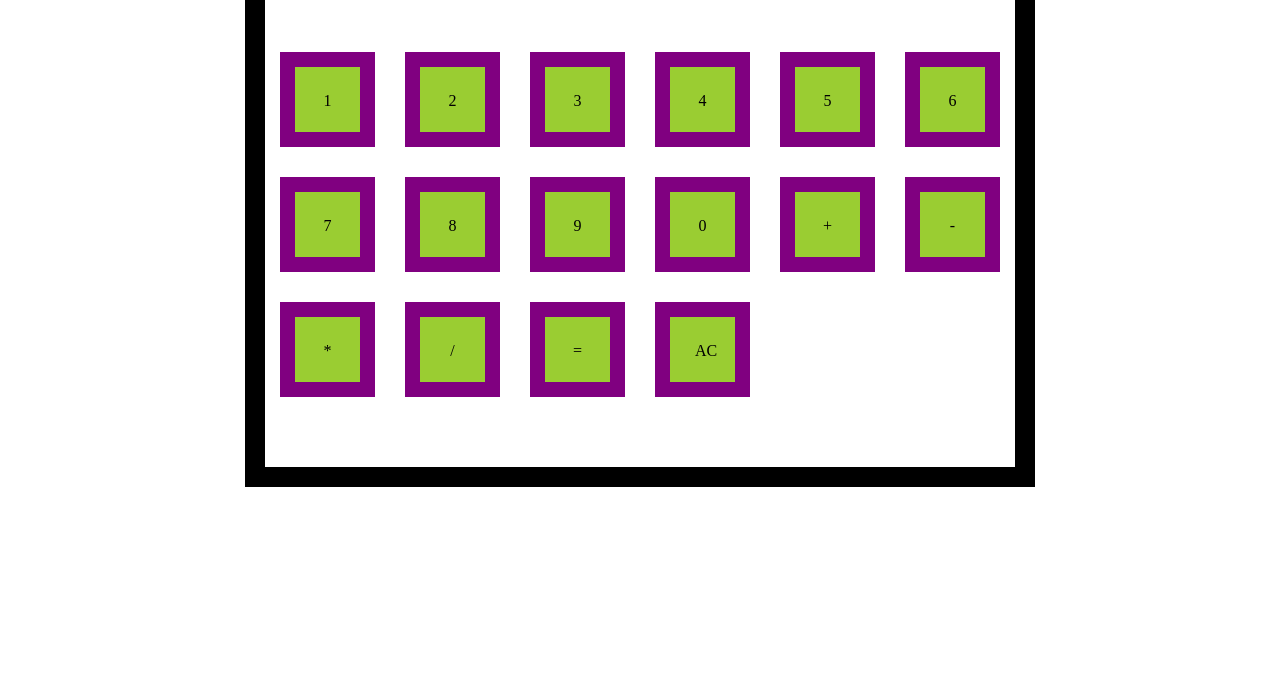
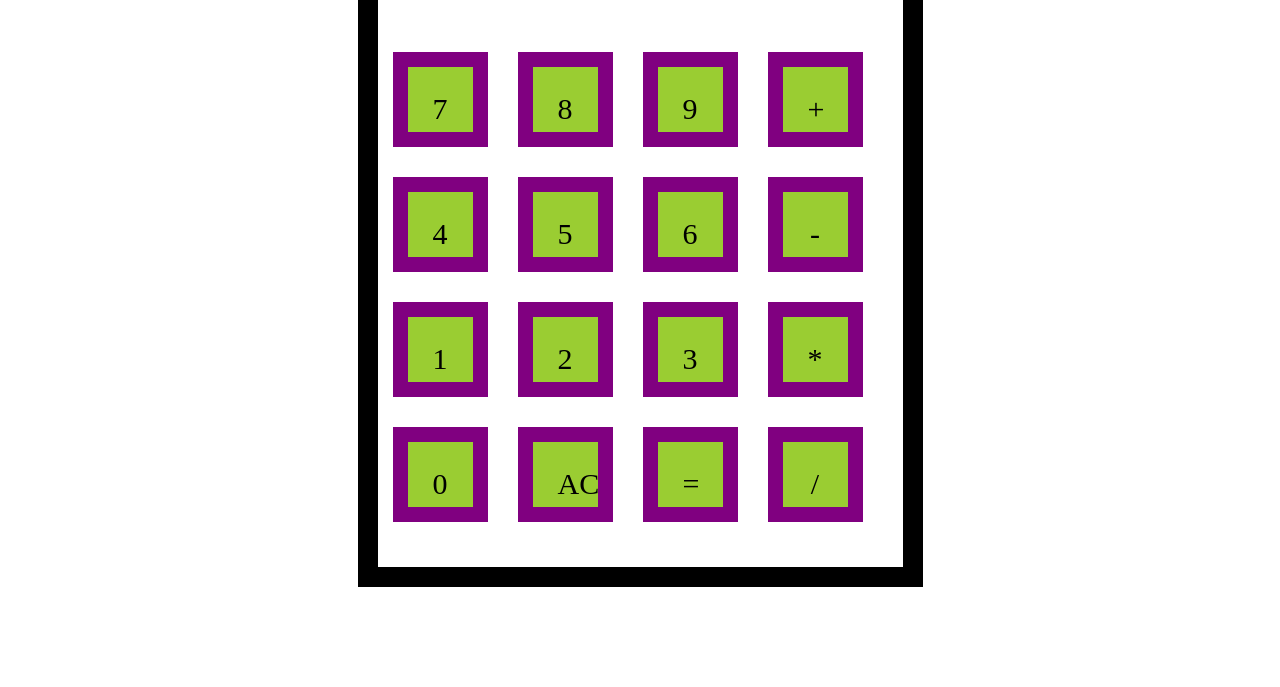
Before and after one commit to msespos/calculator, a plain HTML site: page index.html in a window 1280 px wide. Shown: the part 294-981 px from the top of the page. Before the commit the page ends 881 px from the top, so only its background shows below. Drawn offline with Linux system fonts and the light colour scheme.

Commit message:
Adjust dummy calculator display

```diff
--- a/index.html
+++ b/index.html
@@ -5,8 +5,8 @@
         <title>Calculator</title>
         <style>
             #container {
-                height: 600px;
-                width: 750px;
+                height: 700px;
+                width: 525px;
                 margin: 100px auto;
                 border: 20px solid black;
             }
@@ -16,6 +16,7 @@
                 width: auto;
                 border: 10px solid black;
                 font-size: 50px;
+                text-align: right;
             }
             .calcButton {
                 background-color: yellowgreen;
@@ -26,6 +27,7 @@
                 margin: 15px;
                 text-align: center;
                 float: left;
+                font-size: 30px;
             }
         </style>
     </head>
@@ -33,22 +35,22 @@
         <h3>Calculator</h3>
         <div id="container">
             <div id="calcDisplay">07734</div>
+            <div class="calcButton">7</div>
+            <div class="calcButton">8</div>
+            <div class="calcButton">9</div>
+            <div class="calcButton">+</div>
+            <div class="calcButton">4</div>
+            <div class="calcButton">5</div>
+            <div class="calcButton">6</div>
+            <div class="calcButton">-</div>
             <div class="calcButton">1</div>
             <div class="calcButton">2</div>
             <div class="calcButton">3</div>
-            <div class="calcButton">4</div>
-            <div class="calcButton">5</div>
-            <div class="calcButton">6</div>
-            <div class="calcButton">7</div>
-            <div class="calcButton">8</div>
-            <div class="calcButton">9</div>
+            <div class="calcButton">*</div>
             <div class="calcButton">0</div>
-            <div class="calcButton">+</div>
-            <div class="calcButton">-</div>
-            <div class="calcButton">*</div>
+            <div class="calcButton">AC</div>
+            <div class="calcButton">=</div>
             <div class="calcButton">/</div>
-            <div class="calcButton">=</div>
-            <div class="calcButton">AC</div>
         </div>
         <script>
             let add = (a, b) => a + b;
```
